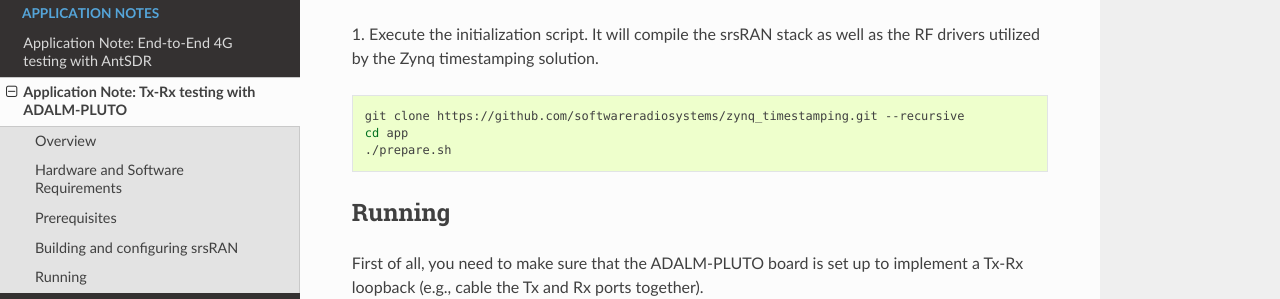
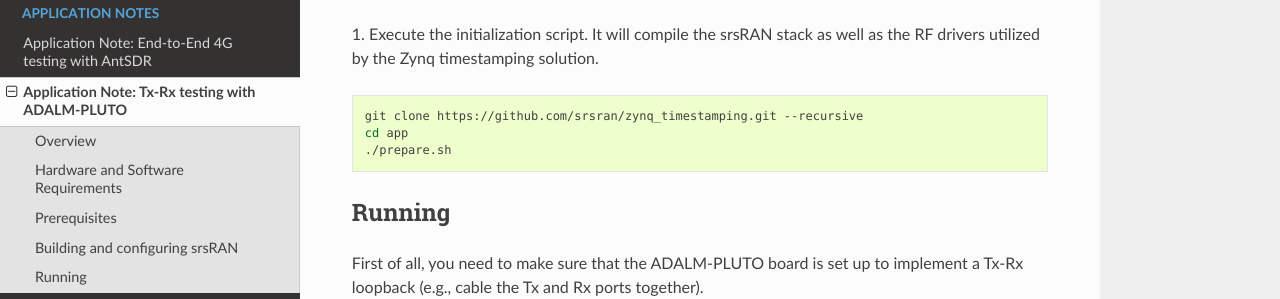
Before and after one commit to srsran/zynq_timestamping, a Sphinx documentation site: the page built from doc/app/plutosdr.rst, in a window 1280 px wide and 900 px high, scrolled down 1097 px. Shown: the part 151-450 px from the top of the window. Built offline with Sphinx 7.4.7 and the Read the Docs theme 2.0.0, drawn with Linux system fonts in a browser that asks for light colours; some of the changed lines change nothing that is shown.

Commit message:
Solves #4

```diff
--- a/doc/app/antsdr.rst
+++ b/doc/app/antsdr.rst
@@ -63,7 +63,7 @@
 
 .. code-block:: bash
 
-    git clone https://github.com/softwareradiosystems/zynq_timestamping.git --recursive
+    git clone https://github.com/srsran/zynq_timestamping.git --recursive
     cd app
     ./prepare.sh
 
--- a/doc/app/plutosdr.rst
+++ b/doc/app/plutosdr.rst
@@ -63,7 +63,7 @@
 
 .. code-block:: bash
 
-    git clone https://github.com/softwareradiosystems/zynq_timestamping.git --recursive
+    git clone https://github.com/srsran/zynq_timestamping.git --recursive
     cd app
     ./prepare.sh
 
```
